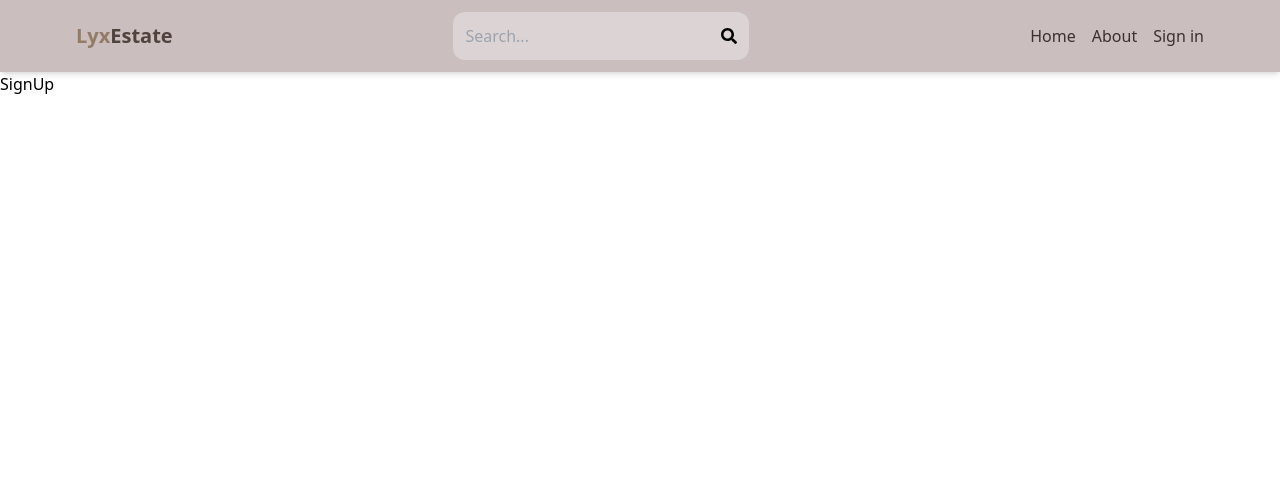
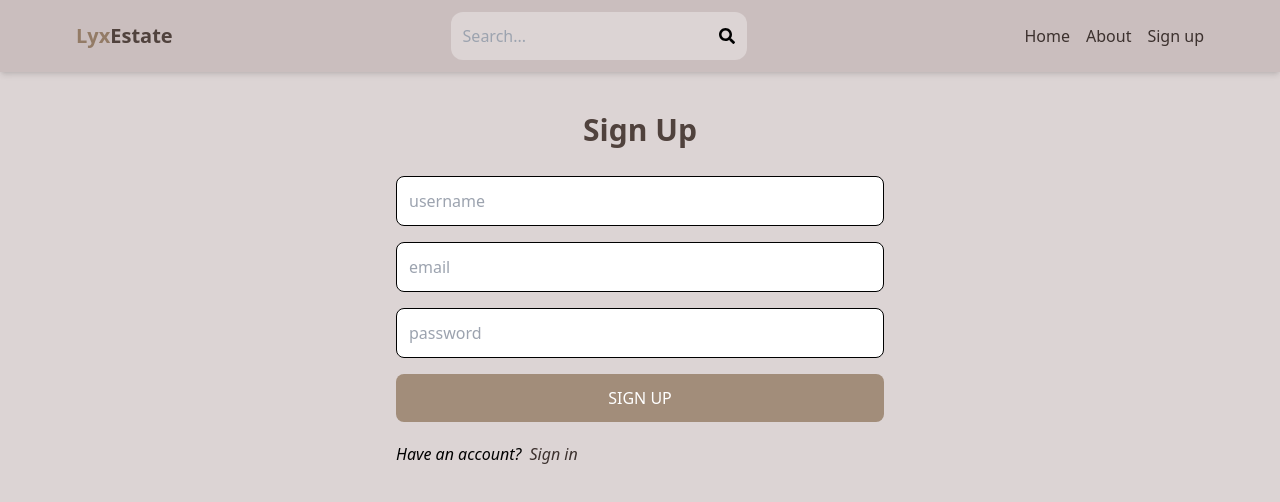
Before and after one commit to somberlyx/LyxEstate, a React (Vite) app in the folder client/: page /sign-up in a window 1280 px wide. Shown: the top 502 px of the page. Built offline with nearby package versions, Linux system fonts and the light colour scheme.

Commit message:
Create sign up page ui

```diff
--- a/client/src/components/Header.jsx
+++ b/client/src/components/Header.jsx
@@ -30,9 +30,9 @@
               About
             </li>
           </Link>
-          <Link to="/sign-in">
+          <Link to="/sign-up">
             <li className="text-pharlap-900 hover:underline hover:cursor-pointer">
-              Sign in
+              Sign up
             </li>
           </Link>
         </ul>
--- a/client/src/index.css
+++ b/client/src/index.css
@@ -1,3 +1,7 @@
 @tailwind base;
 @tailwind components;
 @tailwind utilities;
+
+body {
+  background-color: #dcd4d4;
+}
--- a/client/src/pages/SignUp.jsx
+++ b/client/src/pages/SignUp.jsx
@@ -1,7 +1,43 @@
 import React from "react";
+import { Link } from "react-router-dom";
 
 const SignUp = () => {
-  return <div>SignUp</div>;
+  return (
+    <div className="p-3 max-w-lg mx-auto">
+      <h1 className="text-pharlap-800 text-3xl text-center font-semibold my-7">
+        Sign Up
+      </h1>
+      <form className="flex flex-col gap-4">
+        <input
+          type="text"
+          placeholder="username"
+          className="border p-3 rounded-lg"
+          id="username"
+        />
+        <input
+          type="text"
+          placeholder="email"
+          className="border p-3 rounded-lg"
+          id="email"
+        />
+        <input
+          type="text"
+          placeholder="password"
+          className="border p-3 rounded-lg"
+          id="password"
+        />
+        <button className="bg-bisonHide-400 text-white p-3 uppercase rounded-lg hover:opacity-95 disabled:opacity-80">
+          Sign up
+        </button>
+      </form>
+      <div className="flex gap-2 mt-5 italic">
+        <p>Have an account?</p>
+        <Link to={"/sign-in"}>
+          <span className="text-pharlap-900">Sign in</span>
+        </Link>
+      </div>
+    </div>
+  );
 };
 
 export default SignUp;
--- a/client/tailwind.config.js
+++ b/client/tailwind.config.js
@@ -7,6 +7,7 @@
   theme: {
     colors: {
       transparent: 'transparent',
+      'white': '#FFFFFF',
       'pharlap-800' : '#50423d',
       'casper' : '#b8c2d7',
       'bisonHide-400' : '#a28d7a',
```
